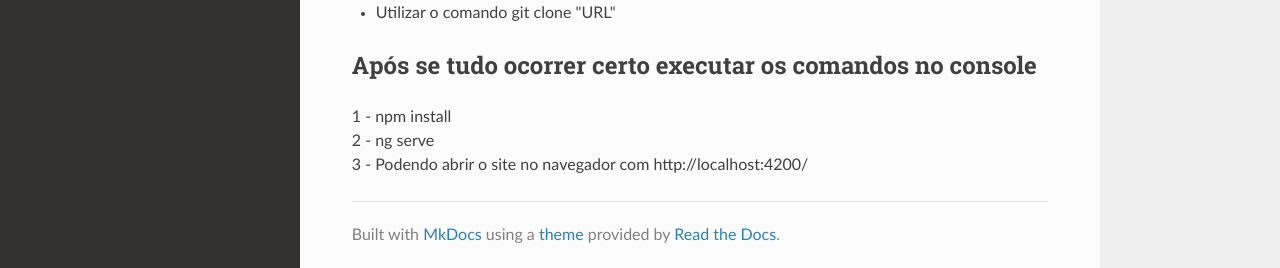
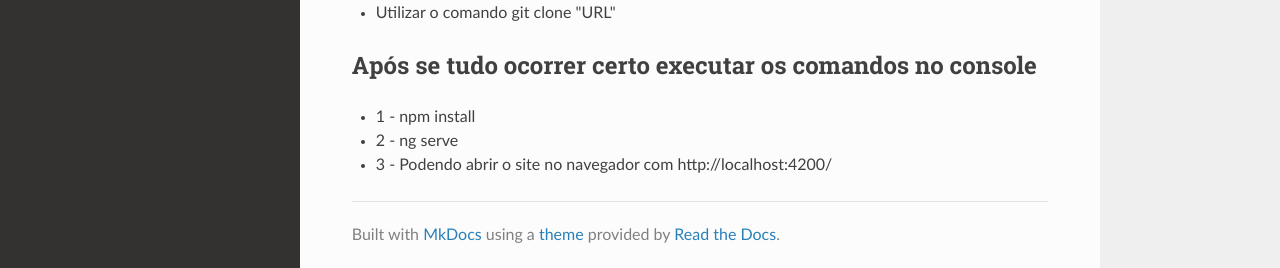
Before and after one commit to CTISM-Prof-Henry/trab-final-tarde-engenharia-da-esperteza, an MkDocs documentation site: the page built from docs/index.md, in a window 1280 px wide and 1395 px high. Shown: the part 1124-1392 px from the top of the window. Built offline with MkDocs 1.6.1, drawn with Linux system fonts in a browser that asks for light colours; nearby versions of some CDN libraries.

```diff
--- a/docs/index.md
+++ b/docs/index.md
@@ -39,6 +39,6 @@ Utilize esse [link](https://github.com/CTISM-Prof-Henry/trab-final-tarde-engenha
 
 ## Após se tudo ocorrer certo executar os comandos no console
 
-1 - npm install<br>
-2 - ng serve<br>
-3 - Podendo abrir o site no navegador com http://localhost:4200/<br>
+- 1 - npm install
+- 2 - ng serve
+- 3 - Podendo abrir o site no navegador com http://localhost:4200/
```
